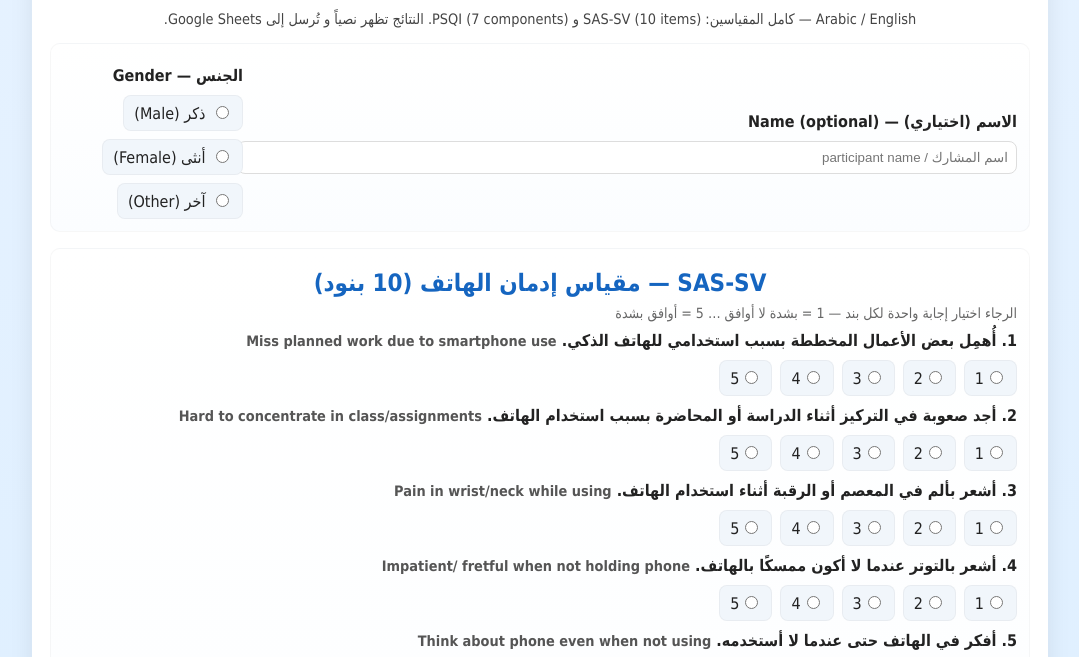
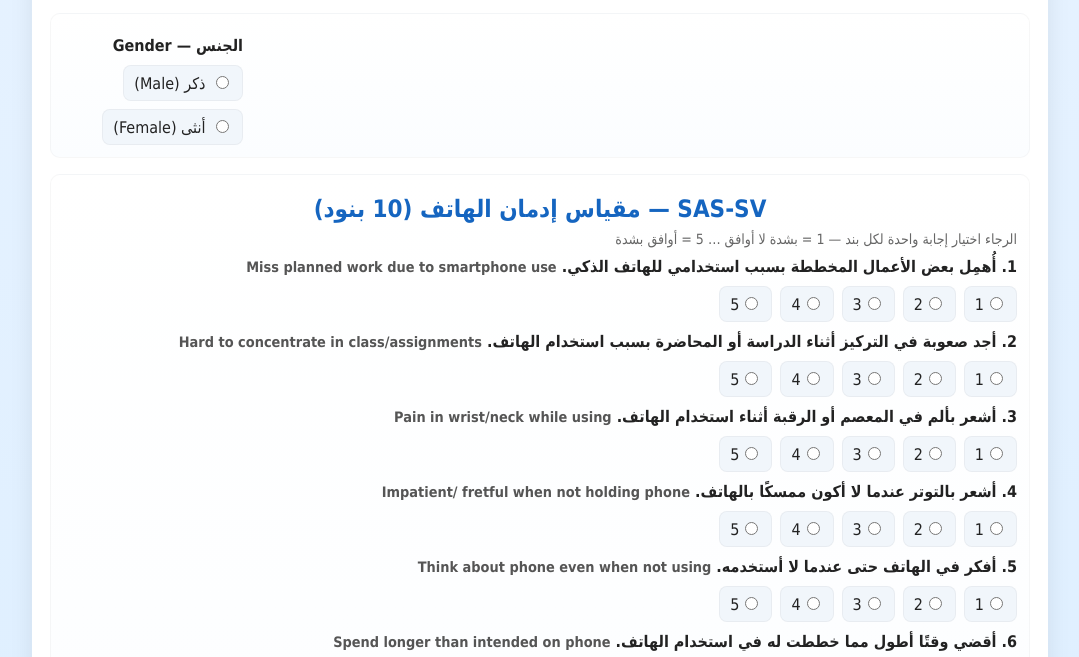
Before and after one commit to burhanalsultany-design/mobil, a plain HTML site: page index.html in a window 1280 px wide. Shown: the part 105-762 px from the top of the page, without its empty margins (100-1179 px from the left). Drawn offline with Linux system fonts and the light colour scheme.

Commit message:
Update index.html

```diff
--- a/index.html
+++ b/index.html
@@ -31,21 +31,17 @@
 <div class="wrap">
 
   <h1>استبيان إدمان الهواتف وجودة النوم</h1>
-  <p class="meta" style="text-align:center">Arabic / English — كامل المقياسين: SAS-SV (10 items) و PSQI (7 components). النتائج تظهر نصياً و تُرسل إلى Google Sheets.</p>
 
   <!-- DEMOGRAPHICS -->
   <div class="section">
     <div class="row">
       <div style="flex:1">
-        <div class="q">الاسم (اختياري) — Name (optional)</div>
-        <input id="name" type="text" placeholder="اسم المشارك / participant name" style="width:100%;padding:8px;border-radius:8px;border:1px solid #ddd">
       </div>
       <div style="width:180px">
         <div class="q">الجنس — Gender</div>
         <div class="opts">
           <label><input type="radio" name="gender" value="male" required> ذكر (Male)</label>
           <label><input type="radio" name="gender" value="female"> أنثى (Female)</label>
-          <label><input type="radio" name="gender" value="other"> آخر (Other)</label>
         </div>
       </div>
     </div>
@@ -235,7 +231,7 @@
   - uses gender-specific cutoff for SAS-SV (male >=31, female >=33)
 */
 
-const WEB_APP_URL = "https://script.google.com/macros/s/AKfycbxYTCcpvnUqWLlQ1_XlebFmWYuaEvcPwdc8TElffM-pIknh3mYEprraa957hNrysEkCLA/exec"; // your web app
+const WEB_APP_URL = "https://script.google.com/macros/s/AKfycbxY3hqUdNCnGz6N0_b1KHlQVJCXmlSNCtEMpNJvOo1MhoozlVaR2HE7wyao_EctK3M/exec"; // your web app
 
 function getValue(form, name){
   const el = form.querySelector('[name="'+name+'"]:checked');
```
